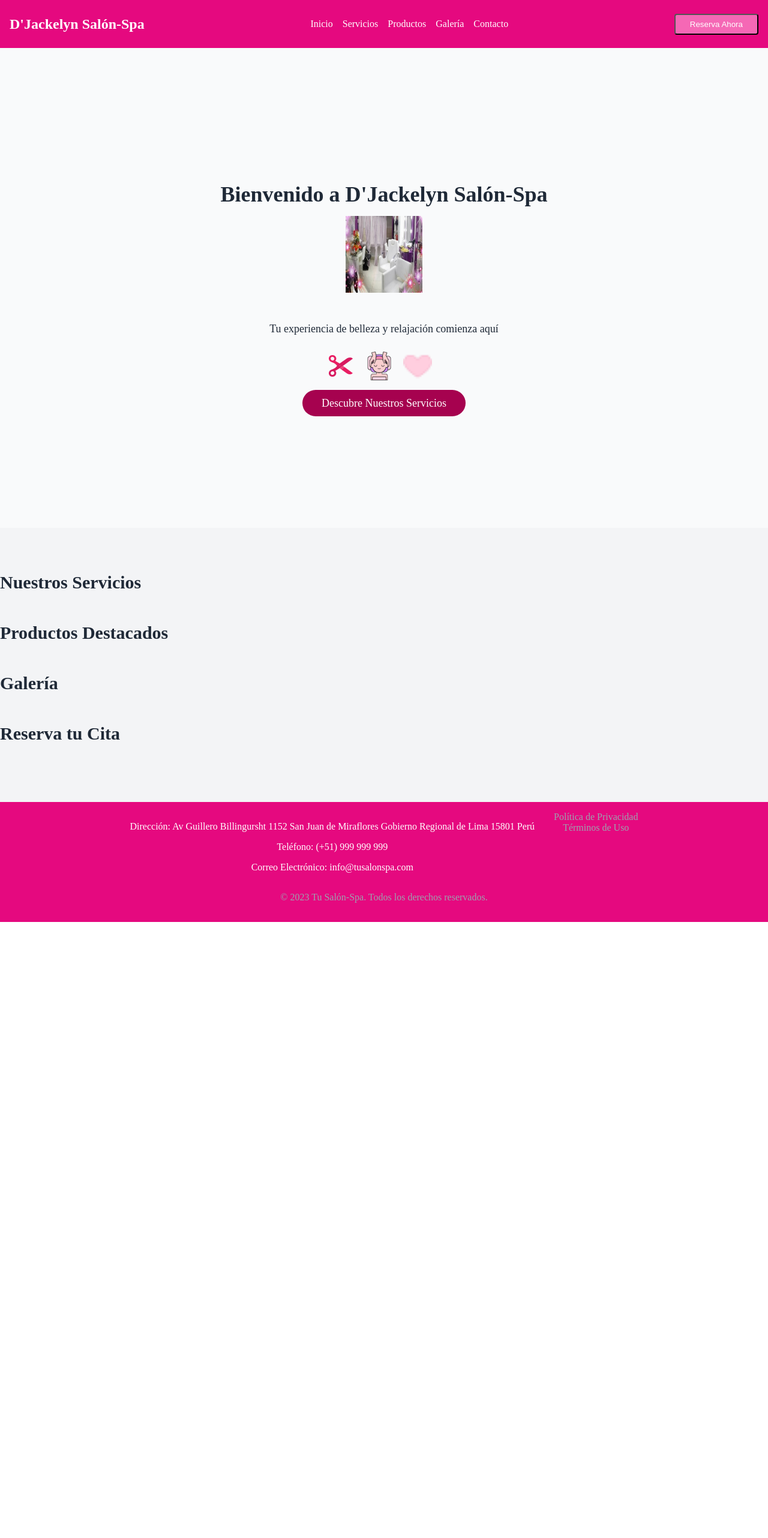
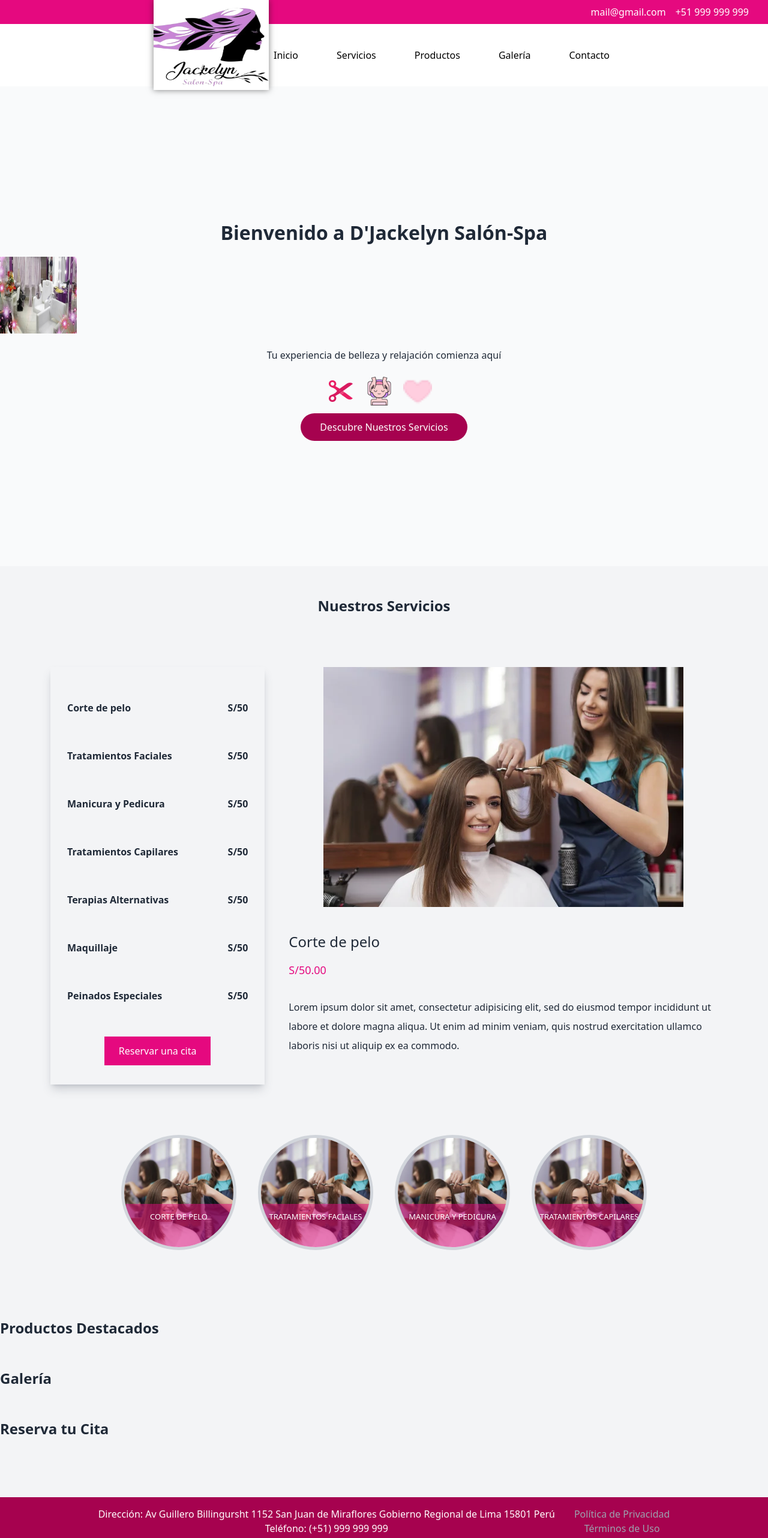
Before and after one commit to amrivadeneyra/JackelynWeb, an Angular app: page /home in a window 1280 px wide. Shown: the top 2564 px of the page at 60% size. Before the commit the page ends 1537 px from the top, so only its background shows below. Built offline with nearby package versions, Linux system fonts and the light colour scheme.

Commit message:
Seccion de servicio estático

```diff
--- a/src/app/modules/admin/home/home.component.html
+++ b/src/app/modules/admin/home/home.component.html
@@ -1,21 +1,30 @@
 <div class="min-h-screen flex flex-col">
-    <div class="bg-magenta-light text-white">
+
+    <div class="relative">
+        <div class="ml-64 w-48 h-[150px] absolute bg-white shadow-xl" style="box-shadow: 0 0 10px rgba(0, 0, 0, 0.5);">
+            <a href="#">
+                <img src="../../../../assets/image/logo/logo.png" alt="logo"
+                    class="w-full h-full object-fit object-center">
+            </a>
+        </div>
+    </div>
+
+    <div class="w-full h-10 bg-magenta-light flex justify-end mr-48 items-center pr-8 text-white">
+        <a href="" class="mr-4">mail@gmail.com</a>
+        <a href="">+51 999 999 999</a>
+    </div>
+
+    <div class="text-black">
         <!-- Encabezado -->
-        <header class="flex justify-between items-center px-4 py-2">
-            <div class="flex items-center">
-                <!-- <img src="../../../../assets/logo/logo.png" alt="Logo de tu Salón-Spa" class="h-10 mr-2"> -->
-                <h1 class="text-2xl font-bold">D'Jackelyn Salón-Spa</h1>
-            </div>
-            <nav class="space-x-4">
-                <a href="#" class="text-white hover:text-gray-300 no-underline">Inicio</a>
-                <a href="#" class="text-white hover:text-gray-300 no-underline">Servicios</a>
-                <a href="#" class="text-white hover:text-gray-300 no-underline">Productos</a>
-                <a href="#" class="text-white hover:text-gray-300 no-underline">Galería</a>
+        <header class="flex justify-center items-center px-4 py-2">
+            <nav class="space-x-16 ml-48 py-8">
+                <a href="#index" class="text-black hover:text-magenta-light no-underline">Inicio</a>
+                <a href="#servicios" class="text-black hover:text-magenta-light no-underline">Servicios</a>
+                <a href="#" class="text-black hover:text-magenta-light no-underline">Productos</a>
+                <a href="#" class="text-black hover:text-magenta-light no-underline">Galería</a>
                 <!--  <a href="#" class="text-white hover:text-gray-300 no-underline">Reservas</a> -->
-                <a href="#" class="text-white hover:text-gray-300 no-underline">Contacto</a>
+                <a href="#" class="text-black hover:text-magenta-light no-underline">Contacto</a>
             </nav>
-            <button class="bg-magenta-lighter hover:bg-magenta-medium text-white py-2 px-6 rounded">Reserva
-                Ahora</button>
         </header>
     </div>
 
@@ -23,7 +32,7 @@
 
     <div class="flex-1 bg-gray-100 text-gray-800">
         <!-- Contenido de la página -->
-        <section class="min-h-screen flex items-center justify-center bg-gray-50 text-gray-800">
+        <section id="index" class="min-h-screen flex items-center justify-center bg-gray-50 text-gray-800">
             <div class="container mx-auto text-center">
                 <h1 class="text-4xl font-bold mb-4">Bienvenido a D'Jackelyn Salón-Spa</h1>
                 <img src="../../../../assets/image/logo/local.jpeg" alt="Logo de tu Salón-Spa" class="w-32 h-32 mb-6">
@@ -38,7 +47,7 @@
                 </div>
 
                 <a href="#servicios"
-                    class="bg-magenta-medium hover:bg-magenta-lighter text-white py-3 px-8 rounded-full text-lg transition duration-300 ease-in-out no-underline">Descubre
+                    class="bg-magenta-medium hover:bg-magenta-lighter text-white py-3 px-8 rounded-full text-lg transition duration-300 ease-in-out">Descubre
                     Nuestros Servicios</a>
             </div>
         </section>
@@ -47,9 +56,123 @@
         <div class="container mx-auto py-12">
             <!-- Sección de Servicios -->
             <section id="servicios" class="mb-12">
-                <h2 class="text-3xl font-bold mb-6">Nuestros Servicios</h2>
-                <!-- listar tus servicios con descripciones y fotos -->
+                <h2 class="text-3xl font-bold mb-6 text-center">Nuestros Servicios</h2>
+                <div class="flex flex-col lg:flex-row lg:space-x-8 m-16">
+                    <div class="flex w-full m-5">
+                        <div class="w-full md:flex-col lg:w-1/3 shadow-lg shadow-gray-600/25">
+                            <ul class="my-7">
+                                <li
+                                    class="font-bold text-lg flex justify-between items-center p-7 hover:text-magenta-light transition duration-300 ease-in-out">
+                                    <a href="#">Corte de pelo</a>
+                                    <span class="">S/50</span>
+                                </li>
+                                <li
+                                    class="font-bold text-lg  flex justify-between items-center p-7 hover:text-magenta-light transition duration-300 ease-in-out">
+                                    <a href="#">Tratamientos Faciales</a>
+                                    <span class="">S/50</span>
+                                </li>
+                                <li
+                                    class="font-bold text-lg  flex justify-between items-center p-7 hover:text-magenta-light transition duration-300 ease-in-out">
+                                    <a href="#">Manicura y Pedicura</a>
+                                    <span class="">S/50</span>
+                                </li>
+                                <li
+                                    class="font-bold text-lg flex justify-between items-center p-7 hover:text-magenta-light transition duration-300 ease-in-out">
+                                    <a href="#">Tratamientos Capilares</a>
+                                    <span class="">S/50</span>
+                                </li>
+                                <li
+                                    class="font-bold text-lg flex justify-between items-center p-7 hover:text-magenta-light transition duration-300 ease-in-out">
+                                    <a href="#">Terapias Alternativas</a>
+                                    <span class="">S/50</span>
+                                </li>
+                                <li
+                                    class="font-bold text-lg flex justify-between items-center p-7 hover:text-magenta-light transition duration-300 ease-in-out">
+                                    <a href="#">Maquillaje</a>
+                                    <span class="">S/50</span>
+                                </li>
+                                <li
+                                    class="font-bold text-lg flex justify-between items-center p-7 hover:text-magenta-light transition duration-300 ease-in-out">
+                                    <a href="#">Peinados Especiales</a>
+                                    <span class="">S/50</span>
+                                </li>
+                            </ul>
+                            <div class="flex justify-center mb-4">
+                                <button
+                                    class="bg-magenta-light hover:bg-magenta-lighter justify-center text-white px-6 py-3 mb-4 transition duration-300 ease-in-out">Reservar
+                                    una
+                                    cita</button>
+                            </div>
+
+                        </div>
+                        <div class="w-2/3 md:flex-col ml-10">
+                            <div class="flex justify-center mb-10">
+                                <img src="../../../../assets/image/other/corte-cabello.jpg" alt="corte">
+                            </div>
+                            <div class="mb-4">
+                                <span class="text-3xl">Corte de pelo</span>
+                            </div>
+                            <div class="mb-8">
+                                <span class="text-xl text-magenta-light">S/50.00</span>
+                            </div>
+                            <div class="">
+                                <p class="leading-loose">
+                                    Lorem ipsum dolor sit amet, consectetur adipisicing elit, sed do eiusmod tempor
+                                    incididunt ut labore et dolore magna aliqua. Ut enim ad minim veniam, quis nostrud
+                                    exercitation ullamco laboris nisi ut aliquip ex ea commodo.
+                                </p>
+                            </div>
+                        </div>
+                    </div>
+                </div>
             </section>
+
+            <section id="carousel" class="mb-12 relative bg-[##E9E9E9]">
+                <div class="flex justify-center gap-9 h-64">
+                    <div
+                        class="w-48 h-48 rounded-full border-[5px] border-gray-300 flex justify-center items-center relative overflow-hidden">
+                        <img class="absolute top-0 left-0 w-full h-full object-cover"
+                            src="../../../../assets/image/other/corte-cabello.jpg" alt="corte">
+                        <div class="absolute bottom-0 w-full bg-magenta-light bg-opacity-50 rounded-b-full">
+                            <h4 class="pb-10 pt-2 text-center">
+                                <a class="text-white text-md uppercase">Corte de pelo</a>
+                            </h4>
+                        </div>
+                    </div>
+                    <div
+                        class="w-48 h-48 rounded-full border-[5px] border-gray-300 flex justify-center items-center relative overflow-hidden">
+                        <img class="absolute top-0 left-0 w-full h-full object-cover"
+                            src="../../../../assets/image/other/corte-cabello.jpg" alt="corte">
+                        <div class="absolute bottom-0 w-full bg-magenta-light bg-opacity-50 rounded-b-full">
+                            <h4 class="pb-10 pt-2 text-center">
+                                <a class="text-white text-md uppercase">Tratamientos Faciales</a>
+                            </h4>
+                        </div>
+                    </div>
+                    <div
+                        class="w-48 h-48 rounded-full border-[5px] border-gray-300 flex justify-center items-center relative overflow-hidden">
+                        <img class="absolute top-0 left-0 w-full h-full object-cover"
+                            src="../../../../assets/image/other/corte-cabello.jpg" alt="corte">
+                        <div class="absolute bottom-0 w-full bg-magenta-light bg-opacity-50 rounded-b-full">
+                            <h4 class="pb-10 pt-2 text-center">
+                                <a class="text-white text-md uppercase">Manicura y Pedicura</a>
+                            </h4>
+                        </div>
+                    </div>
+                    <div
+                        class="w-48 h-48 rounded-full border-[5px] border-gray-300 flex justify-center items-center relative overflow-hidden">
+                        <img class="absolute top-0 left-0 w-full h-full object-cover"
+                            src="../../../../assets/image/other/corte-cabello.jpg" alt="corte">
+                        <img src="" alt="">
+                        <div class="absolute bottom-0 w-full bg-magenta-light bg-opacity-50 rounded-b-full">
+                            <h4 class="pb-10 pt-2 text-center">
+                                <a class="text-white text-md uppercase">Tratamientos Capilares</a>
+                            </h4>
+                        </div>
+                    </div>
+                </div>
+            </section>
+
 
             <!-- Sección de Productos -->
             <section class="mb-12">
@@ -71,7 +194,7 @@
         </div>
     </div>
 
-    <footer class="bg-magenta-light text-white py-4 text-center">
+    <footer class="bg-magenta-medium text-white py-4 text-center">
         <div class="flex justify-center mb-4">
             <div class="mr-8">
                 <p>Dirección: Av Guillero Billingursht 1152 San Juan de Miraflores Gobierno Regional de Lima 15801
--- a/src/app/modules/admin/home/home.component.ts
+++ b/src/app/modules/admin/home/home.component.ts
@@ -1,4 +1,4 @@
-import { Component } from '@angular/core';
+import { Component, OnInit } from '@angular/core';
 
 @Component({
   selector: 'app-home',
--- a/src/styles/tailwind.scss
+++ b/src/styles/tailwind.scss
@@ -1,4 +1,6 @@
 /* ----------------------------------------------------------------------------------------------------- */
 /*  @ Main Tailwind file for injecting utilities.
 /* ----------------------------------------------------------------------------------------------------- */
+@import 'tailwindcss/base';
+@import 'tailwindcss/components';
 @tailwind utilities;
--- a/tailwind.config.js
+++ b/tailwind.config.js
@@ -1,12 +1,42 @@
+const defaultTheme = require('tailwindcss/defaultTheme');
+
 /** @type {import('tailwindcss').Config} */
 module.exports = {
   content: ['./src/**/*.{html,scss,ts}'],
   theme: {
+    fontSize: {
+      'xs': '0.625rem',
+      'sm': '0.75rem',
+      'md': '0.8125rem',
+      'base': '0.875rem',
+      'lg': '1rem',
+      'xl': '1.125rem',
+      '2xl': '1.25rem',
+      '3xl': '1.5rem',
+      '4xl': '2rem',
+      '5xl': '2.25rem',
+      '6xl': '2.5rem',
+      '7xl': '3rem',
+      '8xl': '4rem',
+      '9xl': '6rem',
+      '10xl': '8rem'
+    },
+
+    screens: {
+      sm: '600px',
+      md: '960px',
+      lg: '1280px',
+      xl: '1440px'
+    },
     extend: {
+      fontFamily: {
+        sans: `"Quicksand", ${defaultTheme.fontFamily.sans.join(',')}`,
+      },
       backgroundColor: {
         'magenta-dark': '#6b0023',
         'magenta-medium': '#a6024f',
         'magenta-light': '#e5097f',
+        'magenta': '#FF00FF',
         'magenta-lighter': '#f568b5',
         'magenta-pale': '#ffa1ef',
       },
@@ -14,8 +44,12 @@ module.exports = {
         'magenta-dark': '#6b0023',
         'magenta-medium': '#a6024f',
         'magenta-light': '#e5097f',
+        'magenta': '#FF00FF',
         'magenta-lighter': '#f568b5',
         'magenta-pale': '#ffa1ef',
+      },
+      flex: {
+        '0': '0 0 auto'
       },
     },
   },
```
Also changed, not shown: src/assets/image/other/corte-cabello.jpg (added).
